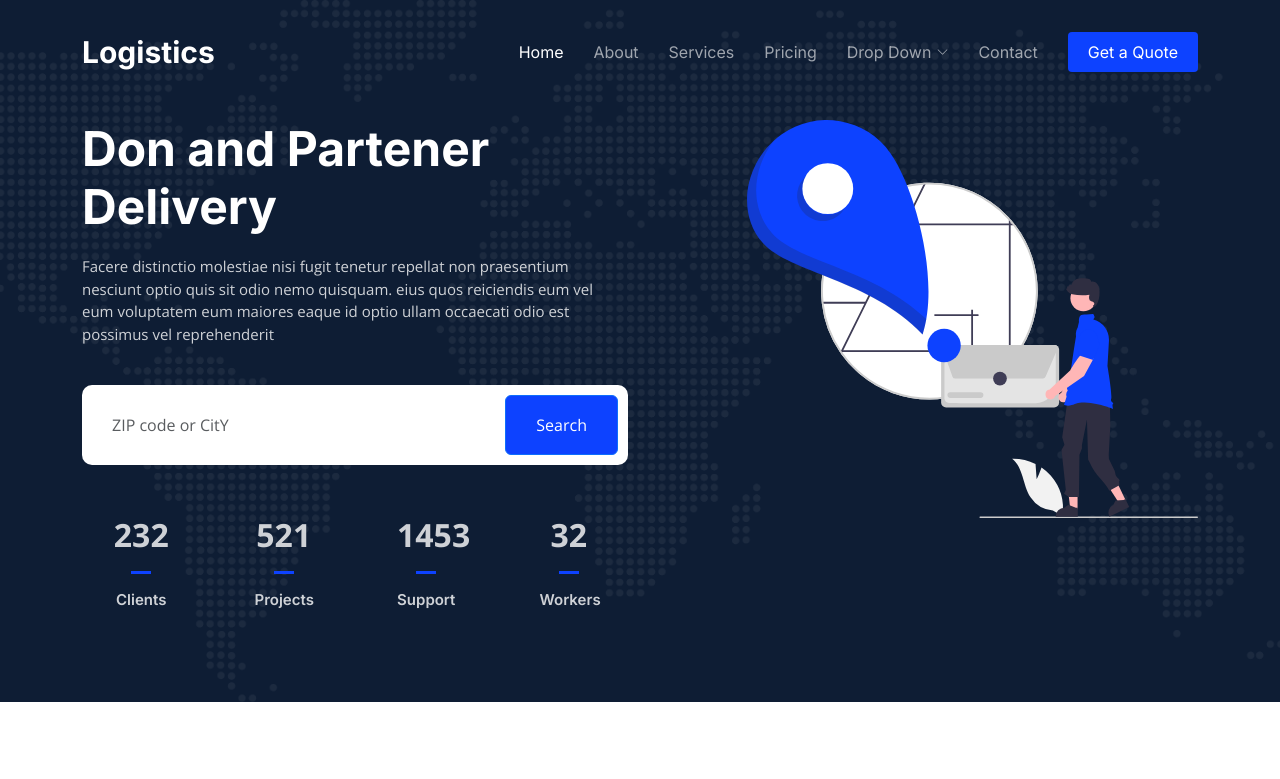
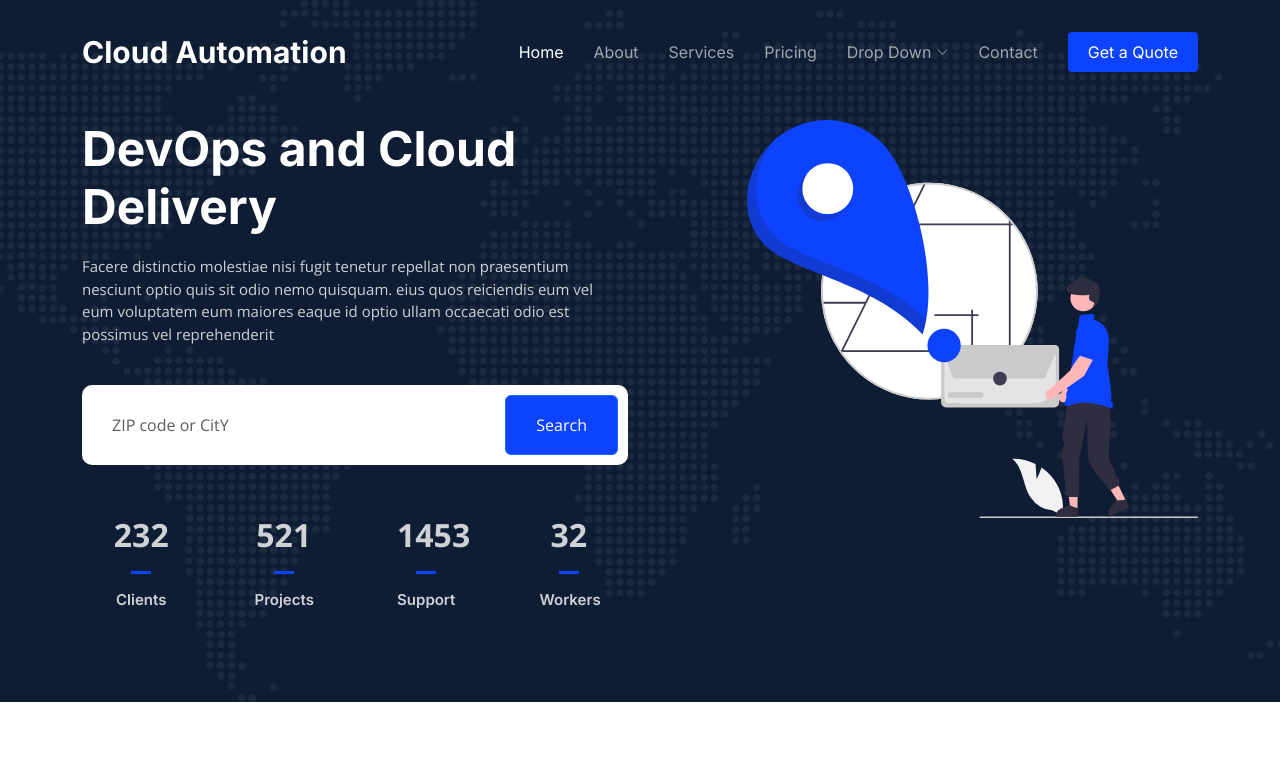
Before and after one commit to Amakoeama/aws-ci-cd-code13, a plain HTML site: page index.html in a window 1280 px wide. Shown: the top 779 px of the page. Drawn offline with nearby package versions, Linux system fonts and the light colour scheme.

Commit message:
index.html update03

```diff
--- a/index.html
+++ b/index.html
@@ -47,7 +47,7 @@
       <a href="index.html" class="logo d-flex align-items-center">
         <!-- Uncomment the line below if you also wish to use an image logo -->
         <!-- <img src="assets/img/logo.png" alt=""> -->
-        <h1>Logistics</h1>
+        <h1>Cloud Automation</h1>
       </a>
 
       <i class="mobile-nav-toggle mobile-nav-show bi bi-list"></i>
@@ -89,7 +89,7 @@
     <div class="container">
       <div class="row gy-4 d-flex justify-content-between">
         <div class="col-lg-6 order-2 order-lg-1 d-flex flex-column justify-content-center">
-          <h2 data-aos="fade-up">Don and Partener Delivery</h2>
+          <h2 data-aos="fade-up">DevOps and Cloud Delivery</h2>
           <p data-aos="fade-up" data-aos-delay="100">Facere distinctio molestiae nisi fugit tenetur repellat non praesentium nesciunt optio quis sit odio nemo quisquam. eius quos reiciendis eum vel eum voluptatem eum maiores eaque id optio ullam occaecati odio est possimus vel reprehenderit</p>
 
           <form action="#" class="form-search d-flex align-items-stretch mb-3" data-aos="fade-up" data-aos-delay="200">
```
